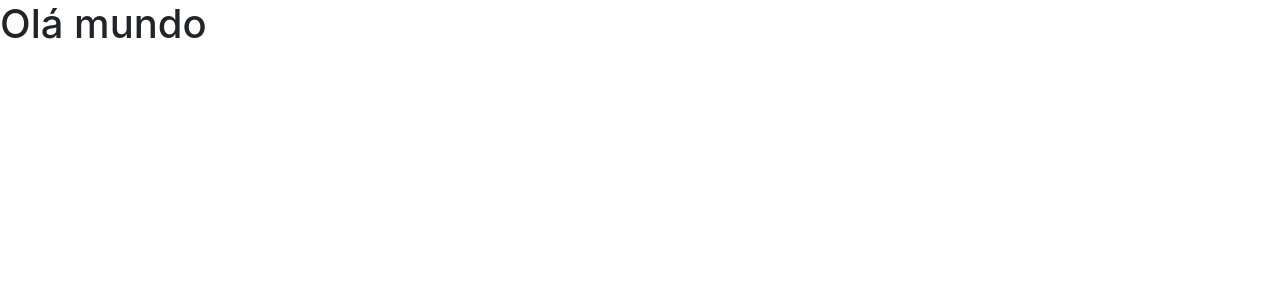
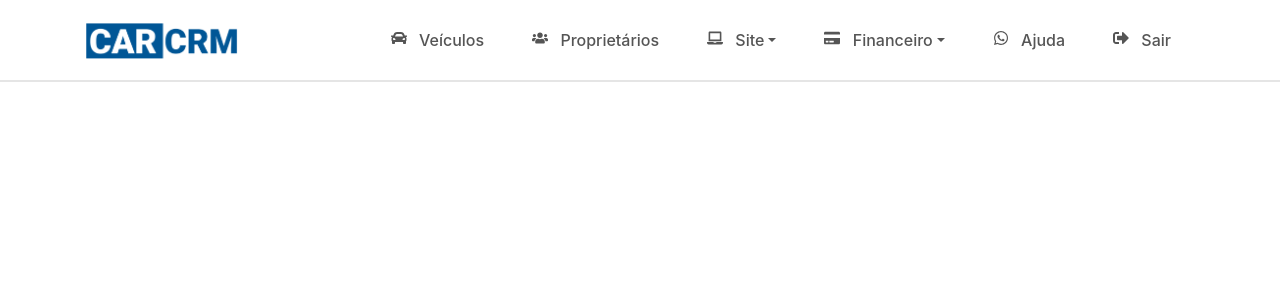
Before and after one commit to maucaruso/carcrm-react-laravel, a React (Create React App) app in the folder frontend/: page /vehicles in a window 1280 px wide. Shown: the top 300 px of the page. Built offline with nearby package versions, Linux system fonts and the light colour scheme.

Commit message:
header menu

```diff
--- a/frontend/src/App.js
+++ b/frontend/src/App.js
@@ -11,7 +11,7 @@ import { Loading, Notify, Alert, Confirm } from './view/components';
 const theme = createTheme({
   palette: {
     primary: {
-      main: blue[900]
+      main: blue[600]
     }
   },
   props: {
--- a/frontend/src/Routes.js
+++ b/frontend/src/Routes.js
@@ -8,6 +8,7 @@ import { CircularProgress } from "@material-ui/core";
 
 const Auth = lazy(() => import("./view/pages/auth"));
 const Register = lazy(() => import("./view/pages/register"));
+const Vehicles = lazy(() => import("./view/pages/vehicles"));
 
 const Routes = () => (
   <Router>
@@ -19,7 +20,7 @@ const Routes = () => (
       }
     >
       <ReactRoutes>
-        <Route exact path="/vehicles" element={<h1>Olá mundo</h1>} />
+        <Route exact path="/vehicles" element={<Vehicles />} />
         <Route exact path="/" element={<Auth />} />
         <Route path="/login" element={<Auth />} />
         <Route path="/register" element={<Register />} />
--- /dev/null
+++ b/frontend/src/view/components/Header/index.js
@@ -0,0 +1,249 @@
+import { useState } from "react";
+import { Link } from "react-router-dom";
+import {
+  MenuList,
+  MenuItem,
+  AppBar,
+  Toolbar,
+  IconButton,
+  Typography,
+  Drawer,
+  List,
+  ListItem,
+  ListItemIcon,
+  ListItemText,
+  Divider,
+  Collapse
+} from "@material-ui/core";
+import {
+  FaCar,
+  FaUsers,
+  FaLaptop,
+  FaCreditCard,
+  FaWhatsapp,
+  FaSignOutAlt,
+  FaAngleUp,
+  FaAngleDown
+} from "react-icons/fa";
+import { MdMenu } from "react-icons/md";
+
+import "./style.modules.css";
+
+export default function Header(props) {
+  const [state, setState] = useState({
+    open: false,
+  });
+
+  const [collapse, setCollapse] = useState({
+    site: false,
+    financeiro: false,
+  });
+
+  return (
+    <>
+      {window.innerWidth < 577 ? (
+        <AppBar position="fixed">
+          <Toolbar>
+            <IconButton
+              onClick={() => setState({ open: true })}
+              edge="start"
+              color="inherit"
+              aria-label="menu"
+            >
+              <MdMenu />
+            </IconButton>
+            <Typography variant="h6">{props.title}</Typography>
+          </Toolbar>
+        </AppBar>
+      ) : (
+        <div className="header navbar navbar-expand-lg navbar-light bg-white p-0">
+          <div class="container">
+            <Link className="navbar-brand" to="/">
+              <img src="logo.png" alt="Car CRM" height="37" />
+            </Link>
+
+            <ul className="navbar-nav">
+              <li className="nav-item">
+                <Link className="nav-link" to="/vehicles">
+                  <FaCar className="icon-lg mr-2" /> Veículos
+                </Link>
+              </li>
+
+              <li className="nav-item">
+                <button className="nav-link bg-transparent" to="/vehicles">
+                  <FaUsers className="icon-lg mr-2" /> Proprietários
+                </button>
+              </li>
+
+              <li className="nav-item dropdown">
+                <Link
+                  className="nav-link dropdown-toggle"
+                  to="#"
+                  data-toggle="dropdown"
+                >
+                  <FaLaptop className="icon-lg mr-2" /> Site
+                </Link>
+
+                <MenuList className="dropdown-menu">
+                  <MenuItem className="dropdown-item">
+                    Otimização para o Google
+                  </MenuItem>
+
+                  <MenuItem className="dropdown-item">
+                    Unidades e Telefones
+                  </MenuItem>
+
+                  <MenuItem className="dropdown-item">Minha Logo</MenuItem>
+
+                  <MenuItem className="dropdown-item">Domínio</MenuItem>
+
+                  <MenuItem className="dropdown-item">Configurações</MenuItem>
+                </MenuList>
+              </li>
+
+              <li className="nav-item dropdown">
+                <Link
+                  className="nav-link dropdown-toggle"
+                  to="#"
+                  data-toggle="dropdown"
+                >
+                  <FaCreditCard className="icon-lg mr-2" /> Financeiro
+                </Link>
+
+                <MenuList className="dropdown-menu">
+                  <MenuItem className="dropdown-item">Meu plano</MenuItem>
+
+                  <MenuItem className="dropdown-item">
+                    Minhas transações
+                  </MenuItem>
+                </MenuList>
+              </li>
+
+              <li className="nav-item">
+                <Link className="nav-link" to="/">
+                  <FaWhatsapp className="icon-lg mr-2" /> Ajuda
+                </Link>
+              </li>
+
+              <li className="nav-item">
+                <Link className="nav-link" to="/">
+                  <FaSignOutAlt className="icon-lg mr-2" /> Sair
+                </Link>
+              </li>
+            </ul>
+          </div>
+        </div>
+      )}
+
+      <Drawer
+        anchor="left"
+        open={state.open}
+        onClose={() => setState({ open: false })}
+      >
+        <div style={{width: 320, maxWidth: window.innerWidth - 70}}>
+          <List omponent="nav" className="menu-mobile">
+            <ListItem>
+              <img className="img-fluid logo-mobile" src="logo.png" alt="Car CRM" height="37" />
+            </ListItem>
+
+            <ListItem>
+              test@gmail.com
+            </ListItem>
+
+            <Divider className="mt-2 mb-2" />
+
+            <ListItem>
+              <ListItemIcon>
+                <FaCar />
+              </ListItemIcon>
+              <ListItemText primary="Veículos" />
+            </ListItem>
+
+            <Divider className="mt-2 mb-2" />
+
+            <ListItem>
+              <ListItemIcon>
+                <FaUsers />
+              </ListItemIcon>
+              <ListItemText primary="Proprietários" />
+            </ListItem>
+
+            <Divider className="mt-2 mb-2" />
+
+            <ListItem button onClick={() => setCollapse({ site: !collapse.site })}>
+              <ListItemIcon>
+                <FaLaptop />
+              </ListItemIcon>
+              <ListItemText primary="Site" />
+              {(collapse.site ? <FaAngleUp /> : <FaAngleDown />)}
+            </ListItem>
+
+            <Collapse in={collapse.site} timeout="auto" unmountOnExit>
+              <List component="div" disablePadding>
+                <ListItem>
+                  <ListItemText className="pl-3" primary="Otimização para o Google" />
+                </ListItem>
+
+                <ListItem>
+                  <ListItemText className="pl-3" primary="Unidades e Telefones" />
+                </ListItem>
+
+                <ListItem>
+                  <ListItemText className="pl-3" primary="Minha logo" />
+                </ListItem>
+
+                <ListItem>
+                  <ListItemText className="pl-3" primary="Domínio" />
+                </ListItem>
+
+                <ListItem>
+                  <ListItemText className="pl-3" primary="Configurações" />
+                </ListItem>
+              </List>
+            </Collapse>
+
+            <Divider className="mt-2 mb-2" />
+
+            <ListItem button onClick={() => setCollapse({ financeiro: !collapse.financeiro })}>
+              <ListItemIcon>
+                <FaCreditCard />
+              </ListItemIcon>
+              <ListItemText primary="Financeiro" />
+              {(collapse.financeiro ? <FaAngleUp /> : <FaAngleDown />)}
+            </ListItem>
+
+            <Collapse in={collapse.financeiro} timeout="auto" unmountOnExit>
+              <List component="div" disablePadding>
+                <ListItem>
+                  <ListItemText className="pl-3" primary="Meu plano" />
+                </ListItem>
+
+                <ListItem>
+                  <ListItemText className="pl-3" primary="Minhas transações" />
+                </ListItem>
+              </List>
+            </Collapse>
+
+            <Divider className="mt-2 mb-2" />
+
+            <ListItem>
+              <ListItemIcon>
+                <FaWhatsapp />
+              </ListItemIcon>
+              <ListItemText primary="Ajuda" />
+            </ListItem>
+
+            <Divider className="mt-2 mb-2" />
+
+            <ListItem>
+              <ListItemIcon>
+                <FaSignOutAlt />
+              </ListItemIcon>
+              <ListItemText primary="Sair" />
+            </ListItem>
+          </List>
+        </div>
+      </Drawer>
+    </>
+  );
+}
--- /dev/null
+++ b/frontend/src/view/components/Header/style.modules.css
@@ -0,0 +1,44 @@
+.header {
+  border-bottom: 2px solid rgb(229,229,229);
+}
+
+.header .nav-link {
+  font-weight: 500;
+  color: #555 !important;
+  padding: 28px 1.5rem !important;
+  border: 0;
+  border-bottom: 2px solid transparent;
+  margin-bottom: -2px;
+}
+
+.header .nav-link:hover {
+  border-bottom: 2px solid #1976d2;
+}
+
+.header .dropdown:hover > .dropdown-menu {
+  display: block;
+}
+
+.header .dropdown-menu {
+  box-shadow: rgba(0,0,0,0.08) 0 4px 16px 0, rgba(0,0,0,0.06) 0 2px 6px 0;
+  border: 1px solid #eee;
+  top: 80%;
+}
+
+.header .dropdown-item {
+  padding: 10px 15px;
+}
+
+.logo-mobile {
+  max-height: 40px;
+  margin: auto;
+}
+
+.menu-mobile .MuiListItemText-primary {
+  color: #444;
+}
+
+.menu-mobile svg {
+  font-size: 20px;
+  color: #444;
+}
--- /dev/null
+++ b/frontend/src/view/pages/vehicles/index.js
@@ -0,0 +1,9 @@
+import Header from "../../components/Header";
+
+export default function Vehicles() {
+  return (
+    <>
+      <Header title="Veículos" />
+    </>
+  );
+}
```
